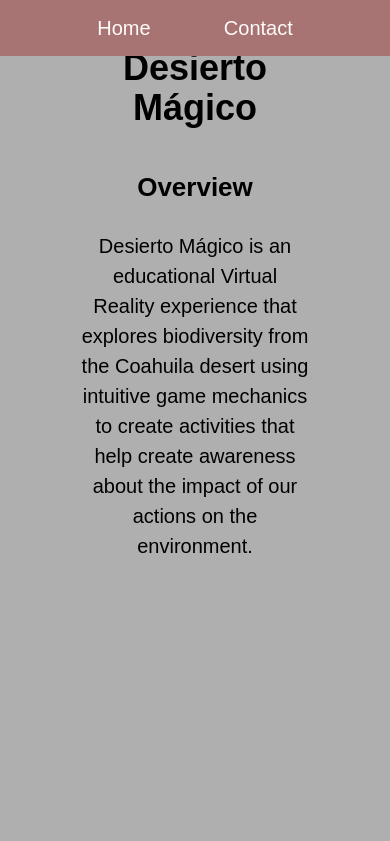
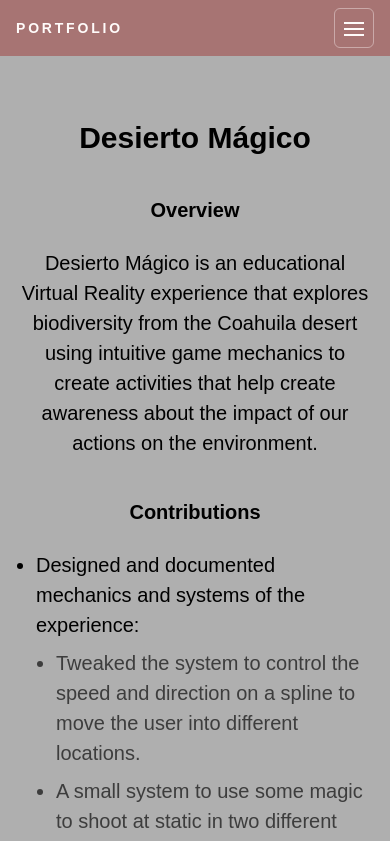
Before and after one commit to Leomf99/game-design-portfolio, a Next.js app: page /projects/desierto-magico in a window 390 px wide. Shown: the top 841 px of the page. Built offline with nearby package versions, Linux system fonts and the light colour scheme.

Commit message:
Home page mobile version

```diff
--- a/app/page.tsx
+++ b/app/page.tsx
@@ -8,7 +8,7 @@ import NavBar from "@/components/NavBar";
 
 export default function HomePage() {
   return (
-    <main>
+    <main className="pt-14">
       <header>
         <NavBar />
       </header>
--- a/app/projects/[slug]/page.tsx
+++ b/app/projects/[slug]/page.tsx
@@ -16,19 +16,22 @@ export default async function ProjectSlugPage({ params }: PageProps) {
   }
 
   return (
-    <main className="px-20 py-12">
+    <main className="px-4 py-12 pt-20 md:px-10 lg:px-20">
       <NavBar
         showAbout={false}
         showProjects={false}
         showSkills={false}
         showExperience={false}
       />
-      <h1 className="text-4xl text-center font-bold  ">{project.title}</h1>
-      <h2 className="mt-10 mb-6 text-[26px] font-semibold text-center">
+      <h1 className="mt-10 text-center text-3xl font-bold md:text-4xl">
+        {project.title}
+      </h1>
+      <h2 className="mt-10 mb-6 text-center text-xl font-semibold md:text-[26px]">
         Overview
       </h2>
       <div className="mb-6 text-center">{project.overview}</div>
-      <div className="mb-6 flex justify-center h-90 w-full">
+      {project.video && (
+        <div className="mb-6 flex h-90 w-full justify-center">
           <video
             className="w-full rounded-md"
             src={project.video}
@@ -38,7 +41,8 @@ export default async function ProjectSlugPage({ params }: PageProps) {
             playsInline
           />
         </div>
-      <div className="mt-10 mb-6 text-[26px] font-semibold text-center">
+      )}
+      <div className="mt-10 mb-6 text-center text-xl font-semibold md:text-[26px]">
         Contributions
       </div>
       <ul className="mt-2 list-disc space-y-4 pl-5">
@@ -55,7 +59,7 @@ export default async function ProjectSlugPage({ params }: PageProps) {
           </li>
         ))}
       </ul>
-      <div className="-mx-20 space-y-6 my-10">
+      <div className="-mx-4 my-10 space-y-6 md:-mx-10 lg:-mx-20">
         {project.images.length > 0 && (
           <div className="carousel">
             <div className="carousel__track">
@@ -71,7 +75,7 @@ export default async function ProjectSlugPage({ params }: PageProps) {
           </div>
         )}
       </div>
-      <div className="mb-6 text-[26px] font-semibold text-center">
+      <div className="mb-6 text-center text-xl font-semibold md:text-[26px]">
         Project Details
       </div>
       <ul className="mt-2 space-y-2">
@@ -80,8 +84,7 @@ export default async function ProjectSlugPage({ params }: PageProps) {
           {project.details.studio}
         </li>
         <li>
-          <span className="font-semibold">Genre:</span>{" "}
-          {project.details.genre}
+          <span className="font-semibold">Genre:</span> {project.details.genre}
         </li>
         <li>
           <span className="font-semibold">Platform:</span>{" "}
--- a/components/ExperienceCard.tsx
+++ b/components/ExperienceCard.tsx
@@ -14,7 +14,7 @@ export default function ExperienceCard({
   align,
 }: ExperienceCardProps) {
   return (
-    <div className={`exp-container w-[45%]`}>
+    <div className="exp-container w-full md:w-[45%]">
       <span className="font-bold">{role}</span>
       <br />
       <span>{place}</span>
--- a/components/NavBar.tsx
+++ b/components/NavBar.tsx
@@ -1,6 +1,6 @@
 "use client";
 
-import { useEffect, useRef, useState } from "react";
+import { useEffect, useMemo, useRef, useState } from "react";
 import { usePathname } from "next/navigation";
 
 type NavBarProps = {
@@ -25,11 +25,25 @@ export default function NavBar({
   showSkills = true,
   showExperience = true,
 }: NavBarProps) {
+  const [menuOpen, setMenuOpen] = useState(false);
   const pathname = usePathname();
   const homeHref = pathname === "/" ? "#home" : "/";
   const [hidden, setHidden] = useState(false);
   const lastScrollY = useRef(0);
   const ticking = useRef(false);
+  const filteredItems = useMemo(
+    () =>
+      navItems.filter((item) => {
+        if (!("key" in item)) return true;
+        if (item.key === "home") return true;
+        if (item.key === "showAbout") return showAbout;
+        if (item.key === "showProjects") return showProjects;
+        if (item.key === "showSkills") return showSkills;
+        if (item.key === "showExperience") return showExperience;
+        return true;
+      }),
+    [showAbout, showProjects, showSkills, showExperience]
+  );
 
   useEffect(() => {
     lastScrollY.current = window.scrollY;
@@ -62,20 +76,43 @@ export default function NavBar({
   return (
     <nav
       className={`fixed top-0 left-0 w-full z-50 text-white bg-brand-red-subtle backdrop-blur transition-transform duration-300 ${
-        hidden ? "-translate-y-full" : "translate-y-0"
+        hidden && !menuOpen ? "-translate-y-full" : "translate-y-0"
       }`}
     >
-      <div className="mx-auto flex h-14 w-full items-center justify-evenly px-6">
-        {navItems
-          .filter((item) => {
-            if (!("key" in item)) return true;
-            if (item.key === "showAbout") return showAbout;
-            if (item.key === "showProjects") return showProjects;
-            if (item.key === "showSkills") return showSkills;
-            if (item.key === "showExperience") return showExperience;
-            return true;
-          })
-          .map((item) => (
+      <div className="mx-auto flex h-14 w-full items-center justify-between px-4 md:px-6">
+        <a
+          className="text-sm font-semibold uppercase tracking-[0.2em]"
+          href={homeHref}
+        >
+          Portfolio
+        </a>
+        <button
+          type="button"
+          className="inline-flex h-10 w-10 items-center justify-center rounded-md border border-white/40 md:hidden"
+          aria-expanded={menuOpen}
+          aria-label="Toggle navigation"
+          onClick={() => setMenuOpen((prev) => !prev)}
+        >
+          <span className="relative block h-3 w-5">
+            <span
+              className={`absolute left-0 top-0 h-0.5 w-5 bg-white transition-transform duration-200 ${
+                menuOpen ? "translate-y-1.5 rotate-45" : ""
+              }`}
+            />
+            <span
+              className={`absolute left-0 top-1.5 h-0.5 w-5 bg-white transition-opacity duration-200 ${
+                menuOpen ? "opacity-0" : "opacity-100"
+              }`}
+            />
+            <span
+              className={`absolute left-0 top-3 h-0.5 w-5 bg-white transition-transform duration-200 ${
+                menuOpen ? "-translate-y-1.5 -rotate-45" : ""
+              }`}
+            />
+          </span>
+        </button>
+        <div className="hidden md:flex md:items-center md:gap-6">
+          {filteredItems.map((item) => (
             <a
               key={item.href}
               className="transition-colors hover:text-black"
@@ -84,7 +121,24 @@ export default function NavBar({
               {item.label}
             </a>
           ))}
+        </div>
       </div>
+      {menuOpen && (
+        <div className="md:hidden border-t border-white/20 bg-brand-red-subtle/95">
+          <div className="flex flex-col gap-3 px-4 py-4">
+            {filteredItems.map((item) => (
+              <a
+                key={`mobile-${item.href}`}
+                className="text-sm"
+                href={"key" in item && item.key === "home" ? homeHref : item.href}
+                onClick={() => setMenuOpen(false)}
+              >
+                {item.label}
+              </a>
+            ))}
+          </div>
+        </div>
+      )}
     </nav>
   );
 }
--- a/components/Section.tsx
+++ b/components/Section.tsx
@@ -6,8 +6,10 @@ type SectionProps = {
 
 export default function Section({ id, title, children }: SectionProps) {
   return (
-    <section id={id} className="px-20 py-12">
-      <h2 className="text-[36px] text-center red-txt-sb ">{title}</h2>
+    <section id={id} className="px-4 py-12 md:px-10 lg:px-20">
+      <h2 className="text-[28px] text-center red-txt-sb md:text-[36px]">
+        {title}
+      </h2>
       <div className="mt-3">{children}</div>
     </section>
   );
--- a/components/sections/AboutSection.tsx
+++ b/components/sections/AboutSection.tsx
@@ -5,11 +5,11 @@ import Section from "@/components/Section";
 export default function AboutSection() {
   return (
     <Section id="about" title="About me">
-      <div className="flex justify-center items-center gap-20">
+      <div className="flex flex-col justify-center gap-5 items-center md:gap-20 md:flex-row">
         <div className="about-img-box">
           <Image src="/images/about.jpg" alt="About" fill priority />
         </div>
-        <p className="w-[60%] text-center">
+        <p className="w-[90%] md:w-[60%] text-center">
           Hi! Alexis Islas Valdés here. I'm an aspiring Game Designer from
           Mexico, with experience in projects with various scopes using Unreal
           Engine 5. I'm very systematic person that enjoys overcoming
--- a/components/sections/HeroSection.tsx
+++ b/components/sections/HeroSection.tsx
@@ -2,7 +2,7 @@ export default function HeroSection() {
   return (
     <div
       id="home"
-      className="relative h-screen w-full overflow-hidden bg-black"
+      className="relative h-screen w-full overflow-hidden bg-black "
     >
       <video
         className="absolute inset-0 h-full w-full object-cover"
@@ -13,9 +13,9 @@ export default function HeroSection() {
         playsInline
       />
       <div className="absolute inset-0 bg-brand-red-subtle/40" />
-      <div className="relative text-center flex-col gap-4 z-10 flex h-full w-full items-center justify-center text-white">
-        <div className="text-8xl">Alexis Islas Valdés</div>
-        <div className="text-4xl">Game Designer</div>
+      <div className="relative z-10 flex h-full w-full flex-col items-center justify-center gap-4 text-center text-white">
+        <div className="text-4xl md:text-8xl">Alexis Islas Valdés</div>
+        <div className="text-xl md:text-4xl">Game Designer</div>
       </div>
     </div>
   );
--- a/components/sections/ProjectsSection.tsx
+++ b/components/sections/ProjectsSection.tsx
@@ -39,7 +39,7 @@ export default function ProjectsSection() {
         These are some of my most recent works, showcasing a range of creative
         and technical skills across different projects.
       </p>
-      <div className="flex justify-evenly gap-8">
+      <div className="flex flex-col items-center justify-evenly gap-6 md:flex-row md:gap-8">
         {projectImages.map((image, index) => (
           <Link
             className="project-img-box"
```
Also changed, not shown: components/sections/ExperienceSection.tsx (+6 -6 lines). Lines whose indentation alone changed are shown as unchanged.
